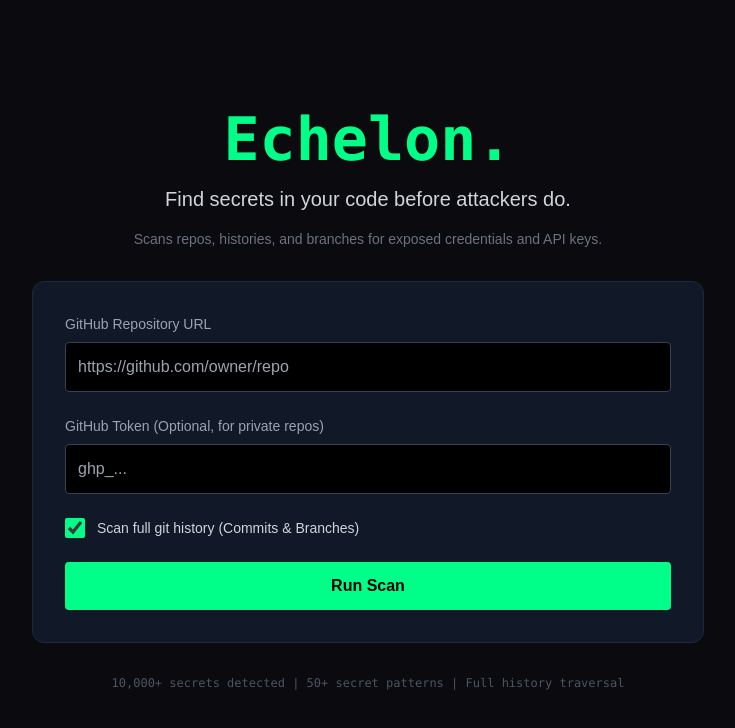
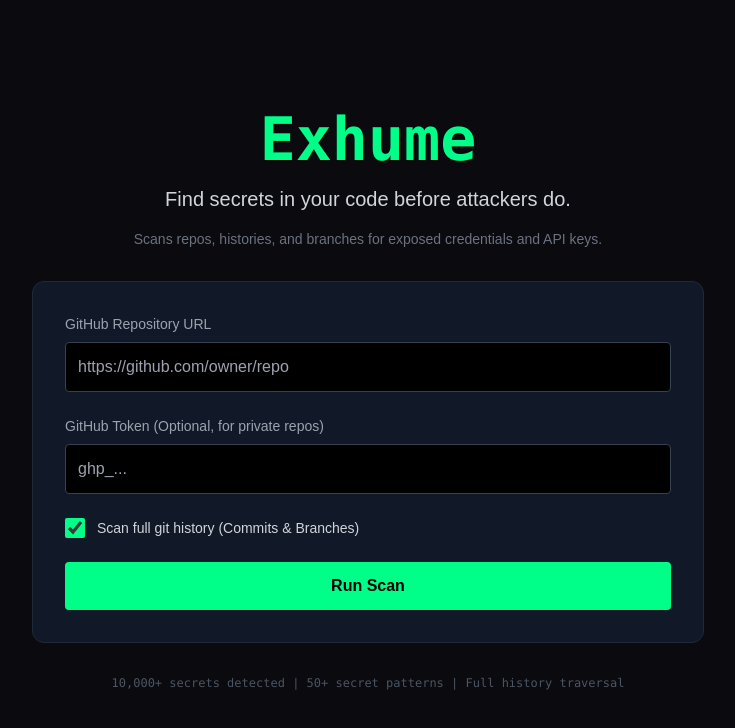
Before and after one commit to Devrancis/exhume, a Next.js app in the folder frontend/: page / in a window 1280 px wide. Shown: the top 728 px of the page, without its empty margins (272-1007 px from the left). Built offline with nearby package versions, Linux system fonts and the light colour scheme.

Commit message:
feat: fix project name typo on page

```diff
--- a/frontend/app/page.tsx
+++ b/frontend/app/page.tsx
@@ -63,7 +63,7 @@
     <main className="min-h-screen bg-[#0a0a0f] text-gray-300 flex flex-col items-center justify-center p-6">
       <div className="max-w-2xl w-full space-y-8">
         <div className="text-center space-y-4">
-          <h1 className="text-6xl font-mono font-bold text-[#00ff88]">Echelon.</h1>
+          <h1 className="text-6xl font-mono font-bold text-[#00ff88]">Exhume</h1>
           <p className="text-xl">Find secrets in your code before attackers do.</p>
           <p className="text-sm text-gray-500">Scans repos, histories, and branches for exposed credentials and API keys.</p>
         </div>
```
